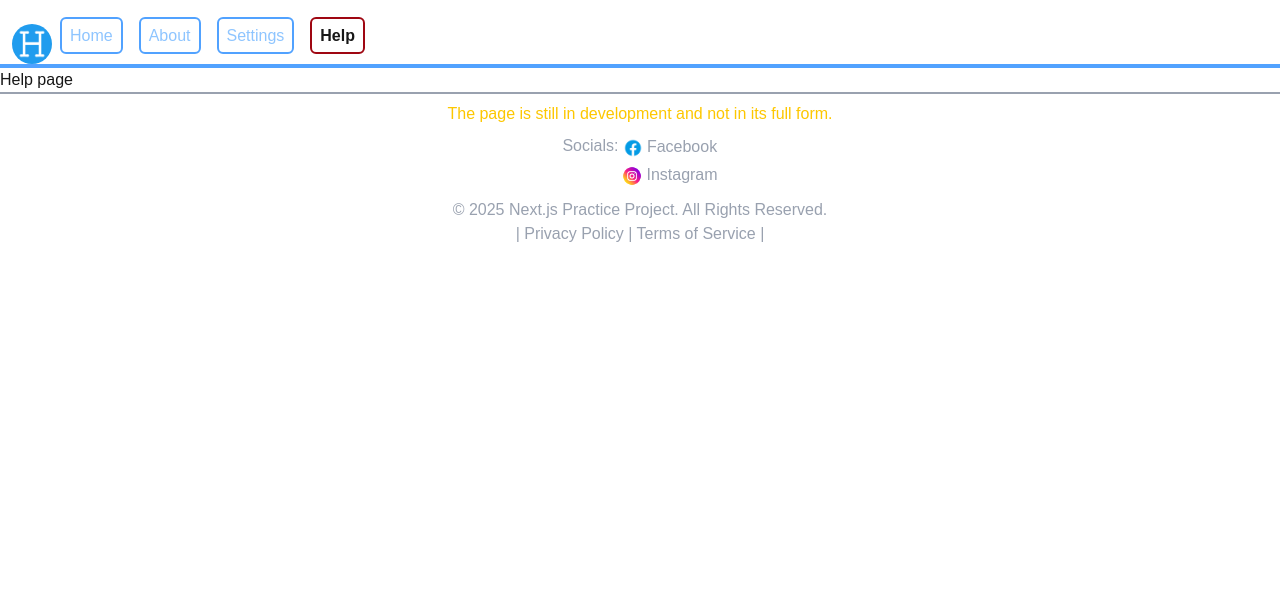
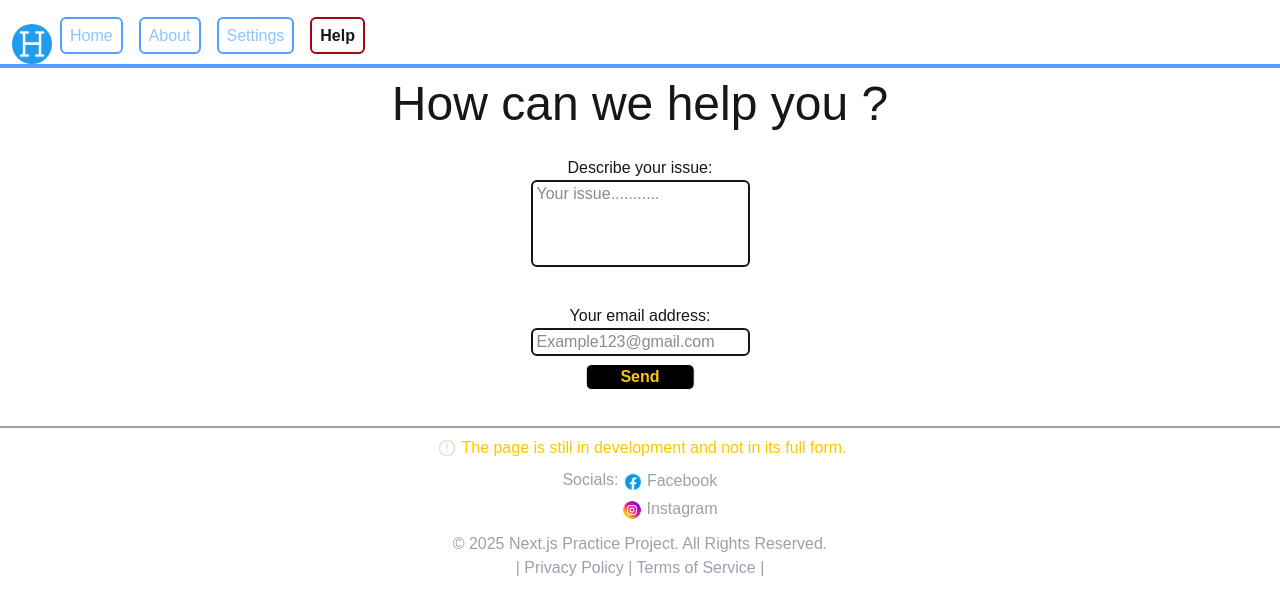
Before and after one commit to sushant5101/next.jsproject, a Next.js app: page /help in a window 1280 px wide. Shown: the top 614 px of the page. Built offline with nearby package versions, Linux system fonts and the light colour scheme.

Commit message:
Added ui to the help page with no working function

```diff
--- a/app/footer.tsx
+++ b/app/footer.tsx
@@ -14,7 +14,7 @@ export const Footer = () => {
     }
     return (
         <div className="text-gray-400  p-2 border-t-2 border-gray-400">
-            <h1 className="text-yellow-400">The page is still in development and not in its full form.</h1>
+            <h1 className="text-yellow-400 inline-block"><Image src="/important.svg" width={20} height={20} alt = "imp" className="float-left mr-1 ml-1 m-0.5" / > The page is still in development and not in its full form.</h1>
             <ul className=" flex justify-center p-2">
                 <li title="Under maintenances">
                     <h6 className={`${common_css} float-left`}>
--- a/app/help/page.tsx
+++ b/app/help/page.tsx
@@ -1,6 +1,19 @@
 export default function Help() {
 
     return (
-        <h1> Help page</h1>
+        <>
+            <h1 className="text-5xl text-center m-3">How can we help you ?</h1>
+            <div>
+                <form className="flex grid justify-center text-center ml-auto mr-auto m-7 w-[50%]">
+
+                    <label htmlFor="problem">Describe your issue: </label>
+                    <textarea name="problem" rows={5} placeholder="Your issue..........." id="problem" maxLength={1000} required className="max-h-[70%] border-2 rounded-md pl-1 pr-1 outline-none resize-none"></textarea>
+                    <label htmlFor="email" >Your email address: </label>
+                    <input type="email" name="email" id="email" autoComplete="off" required placeholder="Example123@gmail.com" className="outline-none rounded-md pl-1 pr-1 border-2" />
+                    <input type="submit" value="Send" className="hover:text-black hover:bg-yellow-400 hover:cursor-pointer transition-color duration-500 ease-in font-bold border-1 pl-1 pr-1 border-white rounded-md bg-black text-yellow-400 max-w-[50%] mt-2 mb-2 translate-y[-50%] translate-x-[50%]" />
+
+                </form>
+            </div>
+        </>
     );
 }
--- a/app/page.tsx
+++ b/app/page.tsx
@@ -1,3 +1,5 @@
+import Script from "next/script";
+
 export default function Home() {
   const common_input_css = "mr-1";
   const common_label_css = "hover:cursor-pointer";
@@ -12,9 +14,12 @@ export default function Home() {
       </ul><br />
 
       <form className="flex gap-2">
-        <label htmlFor="guessed_letter">Enter your Letter:</label> <input type="text" name="guess" id="guessed_letter" className="text-xl text-center border-1 border-white outline-none rounded-md pl-1 pr-1 min-w-[33px] w-[5%]" />
+        <label htmlFor="guessed_letter">Enter your Letter:</label> <input maxLength={1} type="text" name="guess" id="guessed_letter" className="text-xl text-center border-1 border-white outline-none rounded-md min-w-[33px] w-[5%]" />
         <input type="submit" value="Check" className="hover:bg-white hover:text-black transition-color duration-300 linear font-bold border-2 border-white pl-1 pr-1 rounded-md cursor-pointer" />
       </form>
+      <Script>
+
+      </Script>
     </div>
   );
 }
```
Also changed, not shown: public/important.svg (added).
